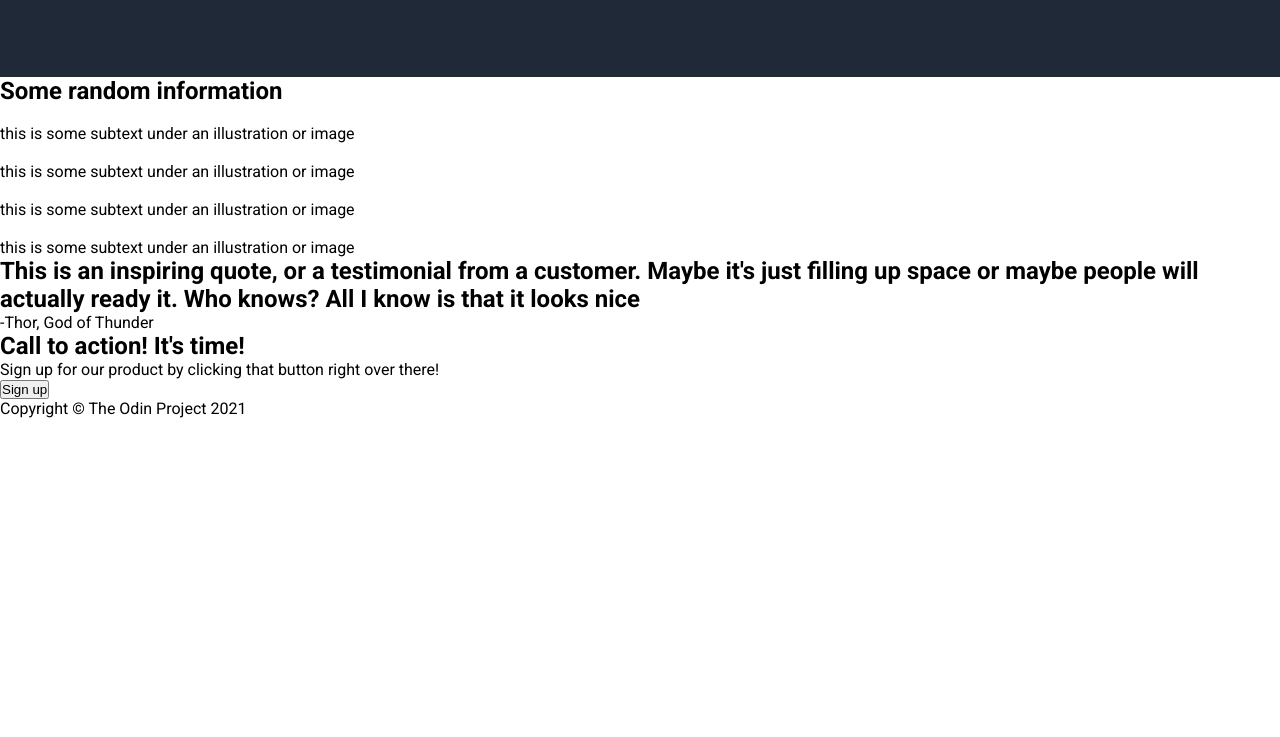
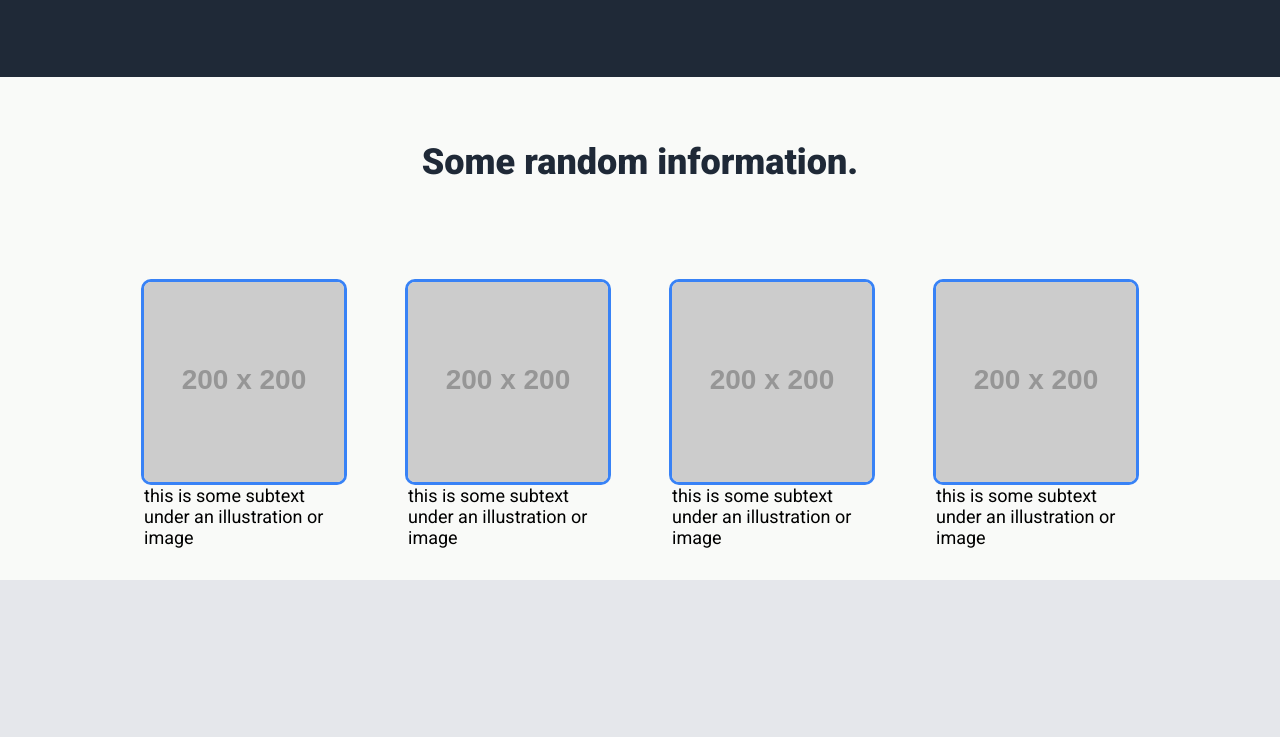
Before and after one commit to DjMcvay142/odin-landing-page, a plain HTML site: page index.html in a window 1280 px wide. Shown: the part 657-1394 px from the top of the page. Before the commit the page ends 1075 px from the top, so only its background shows below. Drawn offline with Linux system fonts and the light colour scheme; placeholder pictures from the web are drawn by us.

Commit message:
Implemented CSS

```diff
--- a/index.html
+++ b/index.html
@@ -42,22 +42,22 @@
     </header>
     <main>
       <section class="card-section">
-        <h1>Some random information</h1>
+        <h1>Some random information.</h1>
         <div class="cards">
           <div class="card">
-            <img />
+            <img src="https://placehold.co/200x200" />
             <p>this is some subtext under an illustration or image</p>
           </div>
           <div class="card">
-            <img />
+            <img src="https://placehold.co/200x200" />
             <p>this is some subtext under an illustration or image</p>
           </div>
           <div class="card">
-            <img />
+            <img src="https://placehold.co/200x200" />
             <p>this is some subtext under an illustration or image</p>
           </div>
           <div class="card">
-            <img />
+            <img src="https://placehold.co/200x200" />
             <p>this is some subtext under an illustration or image</p>
           </div>
         </div>
@@ -78,8 +78,8 @@
               Sign up for our product by clicking that button right over there!
             </p>
           </div>
-          <div class="signUp-button">
-            <button>Sign up</button>
+          <div>
+            <button class="signUp-button">Sign up</button>
           </div>
         </div>
       </section>
--- a/styles.css
+++ b/styles.css
@@ -5,6 +5,7 @@
 
 body {
   font-family: Roboto;
+  background-color: #f9faf8;
 }
 
 header {
@@ -70,3 +71,99 @@ header {
   border: none;
   font-size: 1rem;
 }
+
+.card-section {
+  display: flex;
+  flex-direction: column;
+  justify-content: center;
+  align-items: center;
+}
+
+.card-section h1 {
+  color: #1f2937;
+  font-size: 36px;
+  font-weight: 900;
+  padding: 4rem;
+}
+
+.cards {
+  display: flex;
+  flex-direction: row;
+  gap: 4rem;
+  padding: 2rem;
+}
+
+.card {
+  width: 200px;
+  display: flex;
+  flex-direction: column;
+  justify-content: center;
+  align-items: center;
+}
+
+.card img {
+  border: #3882f6 3px solid;
+  border-radius: 10px;
+}
+
+.card p {
+  font-size: 18px;
+}
+
+.quote-section {
+  background-color: #e5e7eb;
+  display: flex;
+  flex-direction: column;
+  justify-content: center;
+  align-items: center;
+  padding: 10rem;
+}
+
+.quote-section h1 {
+  font-size: 36px;
+  font-style: italic;
+  font-weight: 300;
+  color: #1f2937;
+}
+
+.signUp-section {
+  display: flex;
+  justify-content: center;
+  align-items: center;
+}
+
+.signUp-container {
+  display: flex;
+  flex-direction: row;
+  justify-content: center;
+  align-items: center;
+  position: relative;
+  background-color: #3882f6;
+  color: #f9faf8;
+  padding: 2rem 10rem;
+  margin: 5rem;
+}
+
+.signUp-text {
+  content: flex;
+  flex-direction: column;
+}
+
+.signUp-button {
+  background-color: #3882f6;
+  margin-left: 10rem;
+  padding: 0.25rem 2rem;
+  color: #f9faf8;
+  border: #f9faf8 2px solid;
+  border-radius: 10px;
+}
+
+footer {
+  display: flex;
+  flex-direction: row;
+  justify-content: center;
+  align-items: center;
+  background-color: #1f2937;
+  color: #f9faf8;
+  padding: 1.5rem;
+}
```
